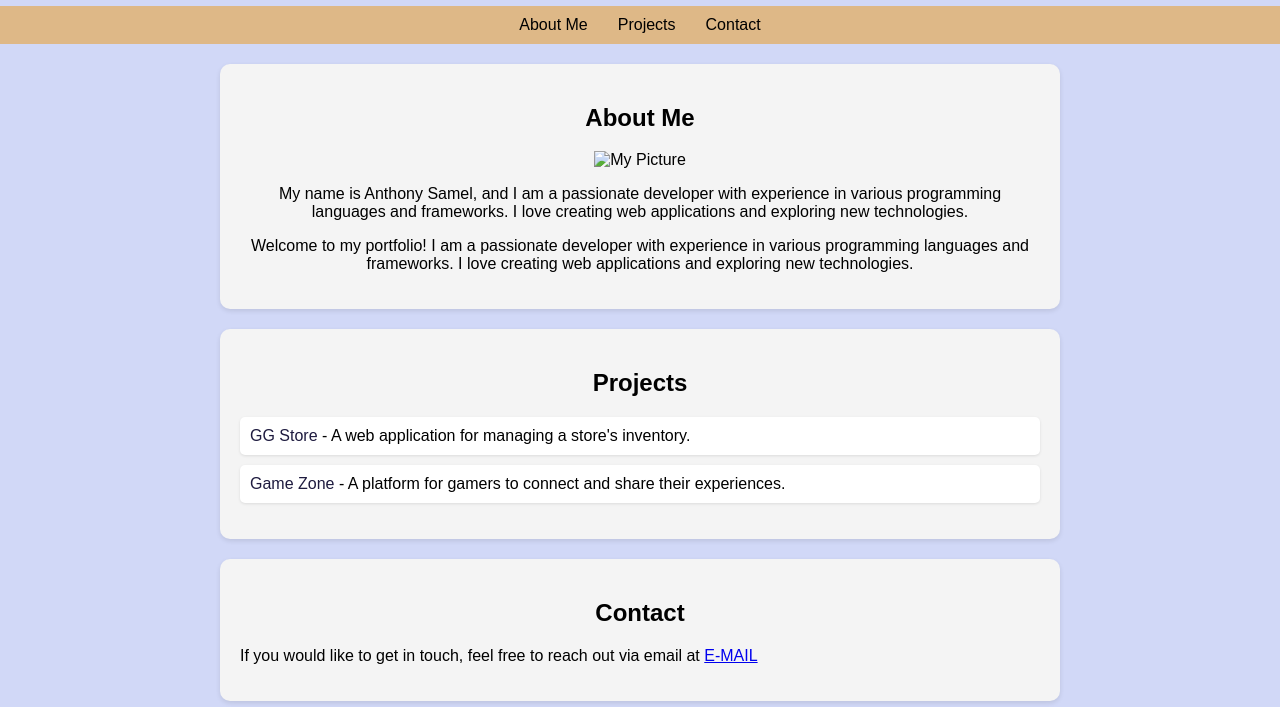
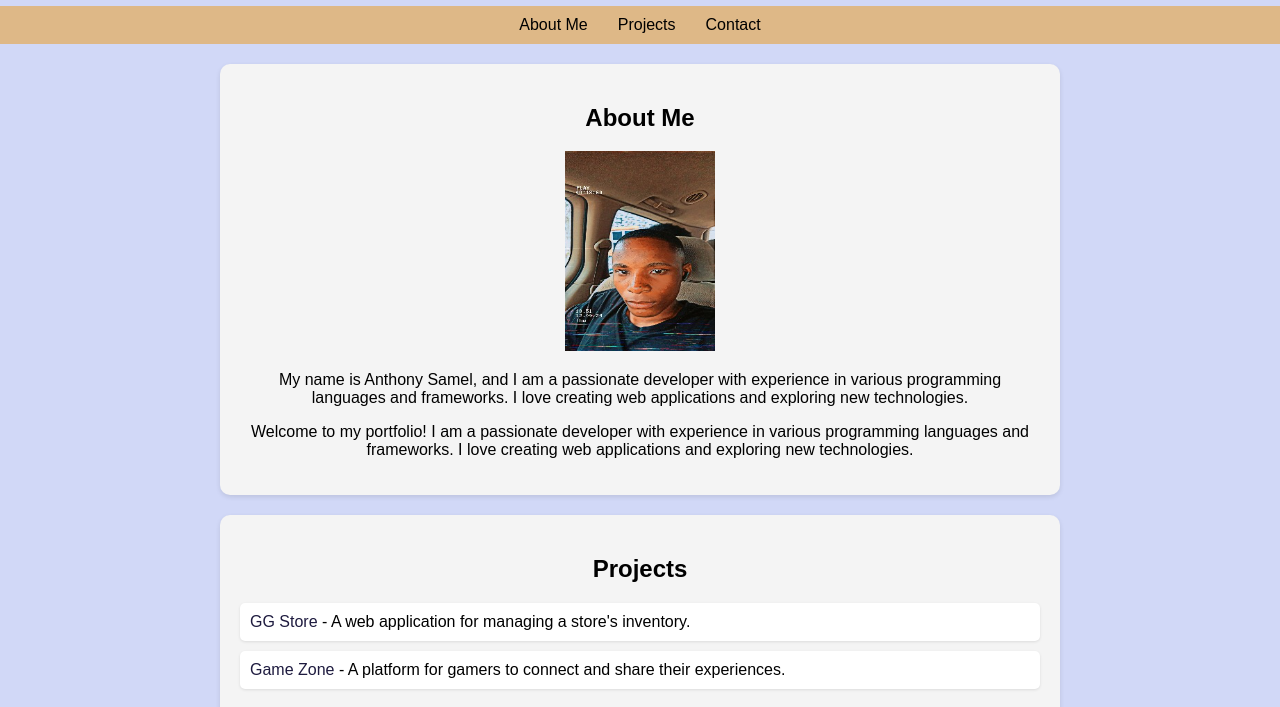
Before and after one commit to Anthony-Samel/Malito-portfolio-2, a plain HTML site: page index.html in a window 1280 px wide. Shown: the part 93-800 px from the top of the page. Drawn offline with Linux system fonts and the light colour scheme; a script that the page names is missing.

Commit message:
Add files via upload

```diff
--- a/index.html
+++ b/index.html
@@ -22,7 +22,7 @@
 
     <section id="about">
         <h2>About Me</h2>
-        <img src="  C:\Users\Dell\Pictures\1000132977.jpg" alt="My Picture" width="200" height="200">
+        <img src="1000132977.jpg" width="150vw" height="200px">
         <p>My name is Anthony Samel, and I am a passionate developer with experience in various
             programming languages and frameworks.
              I love creating web applications and exploring new technologies.</p>
```
Also changed, not shown: 1000132977.jpg (added).
